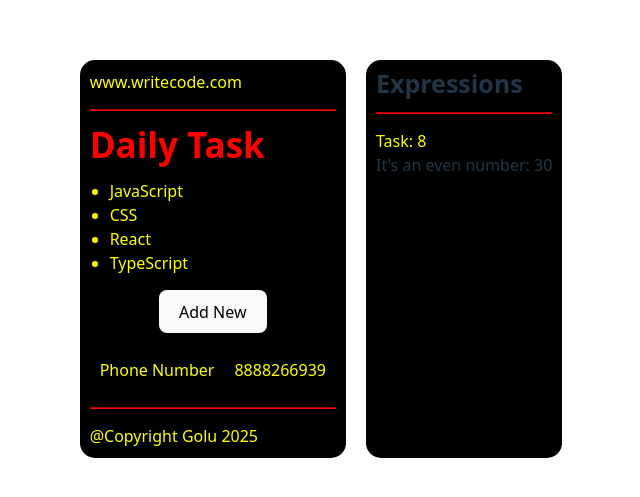
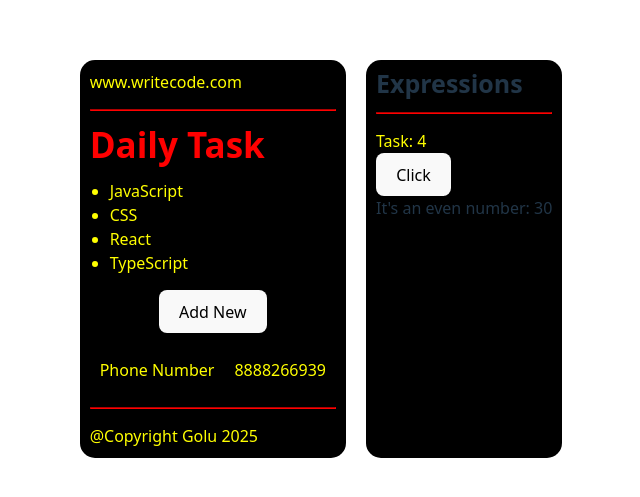
Before and after one commit to ashucj17/Card, a React (Vite) app: page / in a window 1280 px wide. Shown: the part 141-638 px from the top of the page, without its empty margins (319-959 px from the left). Built offline with nearby package versions, Linux system fonts and the light colour scheme.

Commit message:
task increment

```diff
--- a/src/Components/Expression.jsx
+++ b/src/Components/Expression.jsx
@@ -1,10 +1,12 @@
+import Increment from "./Increment";
+
 const Expression = () =>{
-           const style ={
-     color:'yellow'
+    const style ={
+    color:'yellow'
 
   }
     const task = ()=>{
-        const newTask = 8;
+        let newTask = 4;
 
         if(newTask === 0){
             return "no task found.!!"
@@ -16,10 +18,13 @@ const Expression = () =>{
 
         // return newTask === 0 ? "No task found.!!" : `${newTask}` Ternary Operator
     }
+
+
     return (
         <>
         <hr style={{borderColor:'red', borderWidth:'1px'}}></hr>
             <p style={style}>Task: {task()}</p>
+            <Increment />
         </>
     )
 }
--- /dev/null
+++ b/src/Components/Increment.jsx
@@ -0,0 +1,16 @@
+const Increment= () =>{
+    let task = 0;
+    const handleClick = (e)=>{
+        task++;
+        console.log("button clicked.!!", task)
+
+    }
+
+    return <>
+    <button onClick={handleClick}>Click</button>
+
+    </>
+
+}
+
+export default Increment
```
